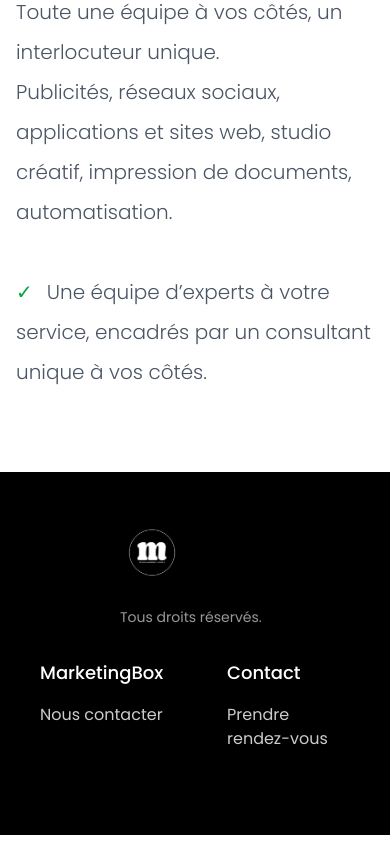
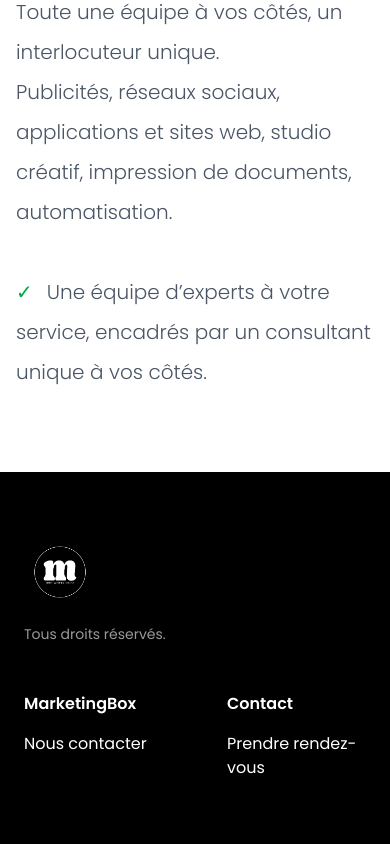
Before and after one commit to ThibaultG94/marketing-box-web-showcase, a React (Vite) app: page / in a window 390 px wide. Shown: the part 5125-5969 px from the top of the page. Built offline with nearby package versions, Linux system fonts and the light colour scheme.

Commit message:
Improved Footer section: adjusted styles, added logo and updated structure for improved responsiveness and user interaction.

```diff
--- a/src/components/layout/Footer.jsx
+++ b/src/components/layout/Footer.jsx
@@ -4,7 +4,7 @@ import { motion } from "framer-motion";
 const FooterLink = ({ href, children }) => (
   <motion.a
     href={href}
-    className="text-white/80 hover:text-white transition-colors duration-200"
+    className="text-white hover:text-white/90 transition-colors duration-200"
     whileHover={{ x: 2 }}
     whileTap={{ scale: 0.98 }}
   >
@@ -13,9 +13,9 @@ const FooterLink = ({ href, children }) => (
 );
 
 const FooterColumn = ({ title, links }) => (
-  <div className="space-y-4">
-    <h3 className="text-white font-medium text-lg mb-4">{title}</h3>
-    <div className="flex flex-col space-y-2">
+  <div className="flex flex-col gap-4">
+    <h3 className="text-white font-semibold text-md md:text-lg">{title}</h3>
+    <div className="flex flex-col gap-2">
       {links.map((link, index) => (
         <FooterLink key={index} href={link.href}>
           {link.text}
@@ -26,7 +26,7 @@ const FooterColumn = ({ title, links }) => (
 );
 
 const Footer = () => {
-  const footerSections = {
+  const footerLinks = {
     marketingBox: {
       title: "MarketingBox",
       links: [{ href: "#", text: "Nous contacter" }],
@@ -38,26 +38,29 @@ const Footer = () => {
   };
 
   return (
-    <footer className="bg-black text-white pt-12 pb-21">
-      <div className="container px-10">
-        <div className="flex flex-col md:grid md:grid-cols-2 justify-between items-start">
-          <div className="mb-8 md:mb-0 pl-20">
+    <footer className="bg-black text-white">
+      <div className="container mx-auto px-6 lg:px-20 py-16">
+        <div className="flex flex-col lg:flex-row justify-between items-start gap-12">
+          {/* Logo et copyright */}
+          <div className="flex flex-col">
             <motion.a
               href="/"
               whileHover={{ scale: 1.05 }}
+              transition={{ type: "spring", stiffness: 400, damping: 10 }}
               className="inline-block"
             >
               <img
                 src="/src/assets/logo-white.png"
                 alt="Marketing Box"
-                className="w-16 h-16 object-contain"
+                className="w-18 h-18 object-contain"
               />
             </motion.a>
-            <p className="text-white/60 mt-4 text-sm">Tous droits réservés.</p>
+            <p className="text-white/60 text-sm mt-4">Tous droits réservés.</p>
           </div>
 
-          <div className="grid grid-cols-2 gap-16">
-            {Object.entries(footerSections).map(([key, section]) => (
+          {/* Navigation */}
+          <div className="grid grid-cols-2 gap-16 lg:gap-24">
+            {Object.entries(footerLinks).map(([key, section]) => (
               <FooterColumn
                 key={key}
                 title={section.title}
```
